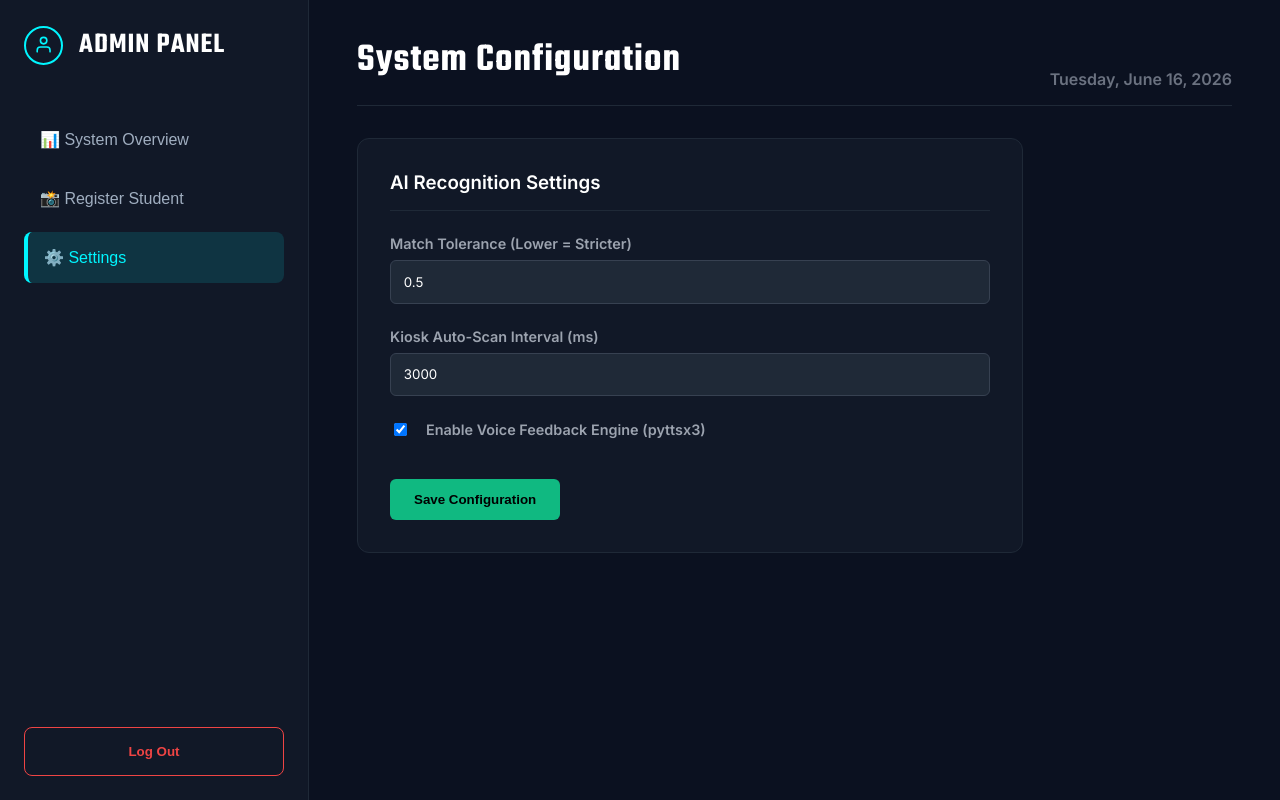
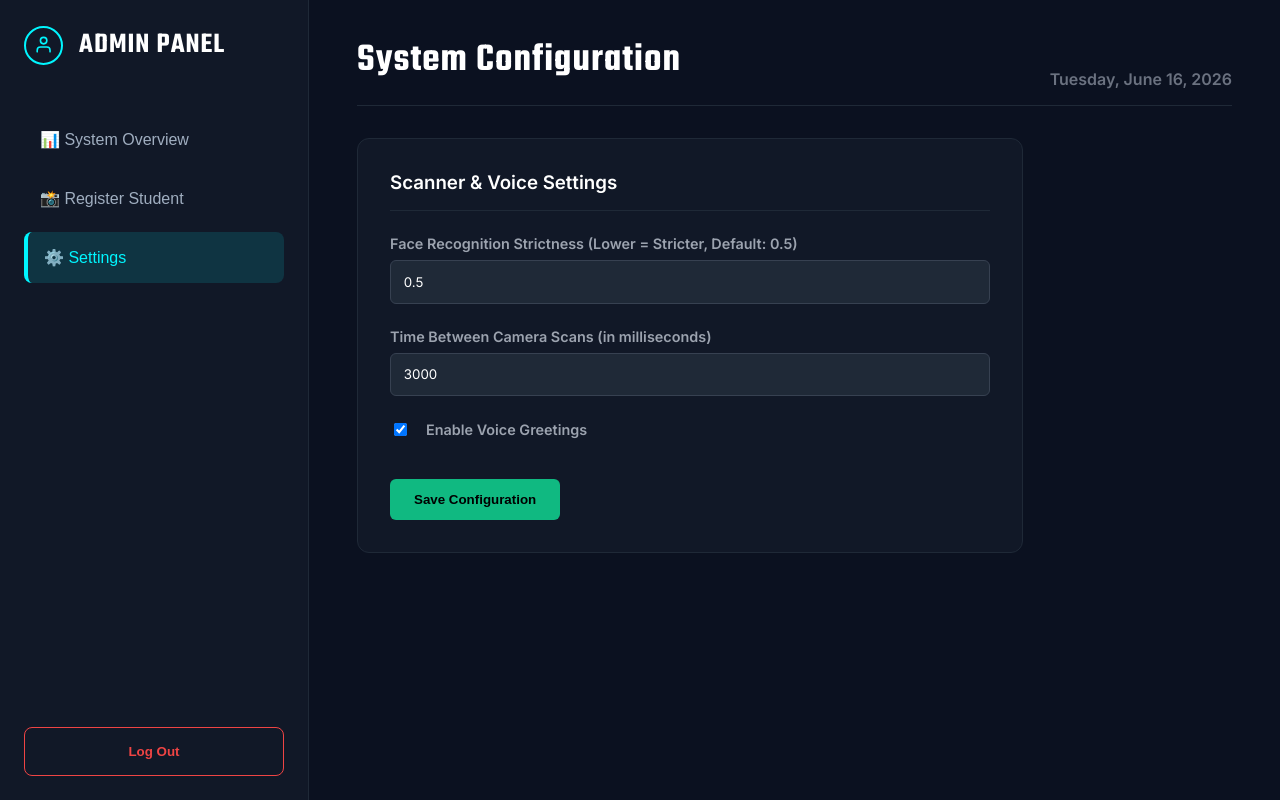
Before and after one commit to SulakshanCGhimire/smart-attendance, a React app in the folder frontend/: page /admin in a window 1280 px wide. Both pictures are taken after a click on the button "⚙️ Settings". Built offline with nearby package versions, Linux system fonts and the light colour scheme; the HTML template or start-up script is replaced by a standard one.

Commit message:
improved language in settings

```diff
--- a/frontend/src/pages/AdminDashboard.jsx
+++ b/frontend/src/pages/AdminDashboard.jsx
@@ -154,18 +154,18 @@ const AdminDashboard = () => {
         {activeTab === 'settings' && (
           <div className="settings-container">
             <div className="settings-card">
-              <h3>AI Recognition Settings</h3>
+              <h3>Scanner & Voice Settings</h3>
               <div className="form-group">
-                <label>Match Tolerance (Lower = Stricter)</label>
+                <label>Face Recognition Strictness (Lower = Stricter, Default: 0.5)</label>
                 <input type="number" step="0.1" defaultValue="0.5" />
               </div>
               <div className="form-group">
-                <label>Kiosk Auto-Scan Interval (ms)</label>
+                <label>Time Between Camera Scans (in milliseconds)</label>
                 <input type="number" defaultValue="3000" />
               </div>
               <div className="form-group row">
                 <input type="checkbox" id="voiceToggle" defaultChecked />
-                <label htmlFor="voiceToggle">Enable Voice Feedback Engine (pyttsx3)</label>
+                <label htmlFor="voiceToggle">Enable Voice Greetings</label>
               </div>
               <button className="save-btn mt-2">Save Configuration</button>
             </div>
```
